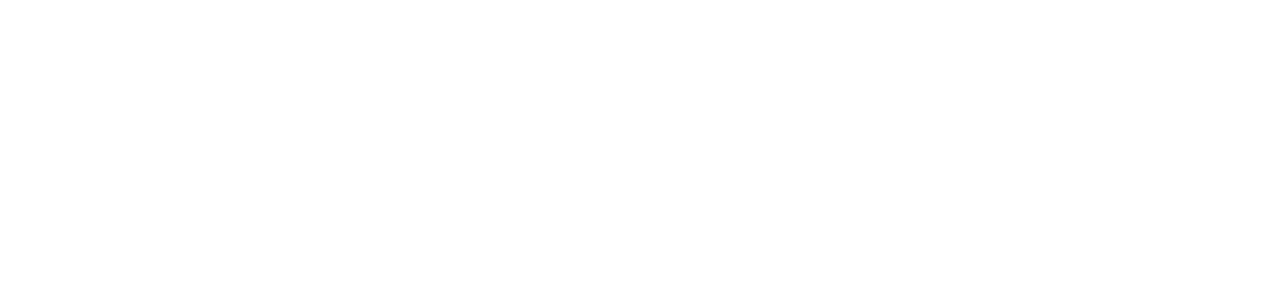
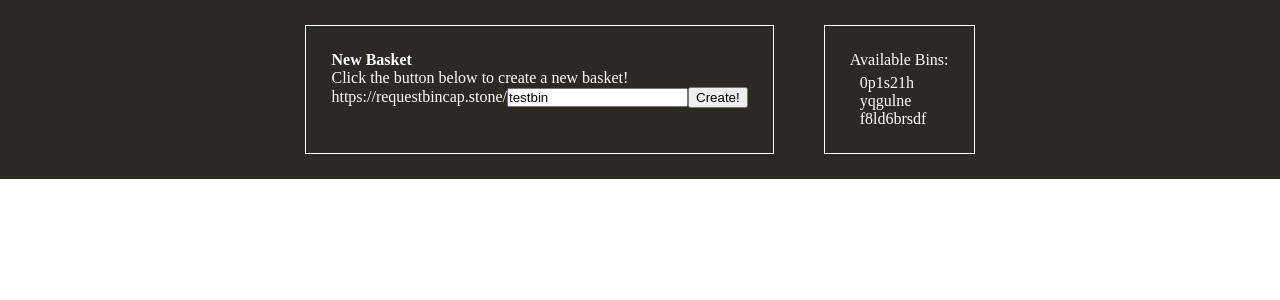
Before and after one commit to dereknovak/RequestBin-Capstone, a React (Vite) app in the folder client/: page /home in a window 1280 px wide. Before the commit this address had no page. Shown: the top 300 px of the page. Built offline with nearby package versions, Linux system fonts and the light colour scheme.

Commit message:
added home page shells for form and bin list links (with prelim css)

```diff
--- a/client/src/App.css
+++ b/client/src/App.css
@@ -41,3 +41,38 @@
   flex-direction: column;
   padding: 20px 0;
 }
+
+.home-flex {
+  display: flex;
+  flex-direction: row;
+  justify-content: center;
+}
+
+.new_bin_form {
+  display: flex;
+  padding: 25px;
+  margin: 25px;
+  justify-content: center;
+  border: 1px solid rgb(255, 255, 255);
+  border-style: solid;
+}
+
+.bin_list {
+  display: flex;
+  flex-direction: column;
+  margin: 25px;
+  padding: 25px;
+  border: 1px solid rgb(255, 255, 255);
+  border-style: solid;
+}
+
+.bin_list_items {
+  margin: 5px 0px 0px 10px
+}
+
+.bin_list_link {
+  color: inherit;
+  text-decoration: inherit;
+}
+
+.bin_list_link:hover { text-decoration: underline; }
--- a/client/src/App.tsx
+++ b/client/src/App.tsx
@@ -1,18 +1,17 @@
 import './App.css'
-
 import {
   BrowserRouter as Router,
   Routes, Route
 } from 'react-router-dom';
 
-// import Home from './components/Home';
 import Bin from './components/Bin';
+import Home from './components/Home';
 
 const App = () => {
   return (
     <Router>
       <Routes>
-        {/* <Route path='/home' element={<Home />} /> */}
+        <Route path='/home' element={<Home />} />
         <Route path='/bin' element={<Bin />} />
       </Routes>
     </Router>
--- /dev/null
+++ b/client/src/components/Home.tsx
@@ -0,0 +1,56 @@
+import { useEffect, useState } from "react";
+import requestbin_service from "../services/requestbin_service";
+
+const Home = () => {
+
+  return (
+    <div id='home-flex' className='home-flex'>
+      <NewBinForm />
+      <Bins />
+    </div>
+  )
+}
+
+const NewBinForm = () => {
+  return (
+    <div id='new_bin_form' className='new_bin_form'>
+      <form id='new_bin_form' onSubmit={(e) => e.preventDefault()}>
+        <h1>New Basket</h1>
+        <p>Click the button below to create a new basket!</p>
+        <label htmlFor='new_url'>https://requestbincap.stone/</label>
+        <input id='new_url' className='new_url' value='testbin'></input>
+        <button>Create!</button>
+      </form>
+    </div>
+  )
+};
+
+const Bins = () => {
+  const [binList, setBinList] = useState([]);
+
+  useEffect(() => {
+    (async () => {
+      const requestBins = await requestbin_service.getAllBins();
+      setBinList(requestBins);
+    })();
+  }, [])
+
+  return (
+    <div id='bin_list' className='bin_list'>
+      <div id='bin_list_label'>Available Bins:</div>
+      <div id='bin_list_items' className='bin_list_items'>
+        <ul>
+          {binList.map((bin_url, idx) => {
+            return (
+              <li key={idx}>
+                <a href={`/bin/${bin_url}`} className='bin_list_link'>{bin_url}</a>
+              </li>
+            )
+          })}
+        </ul>
+      </div>
+    </div>
+  )
+}
+
+export default Home;
```
